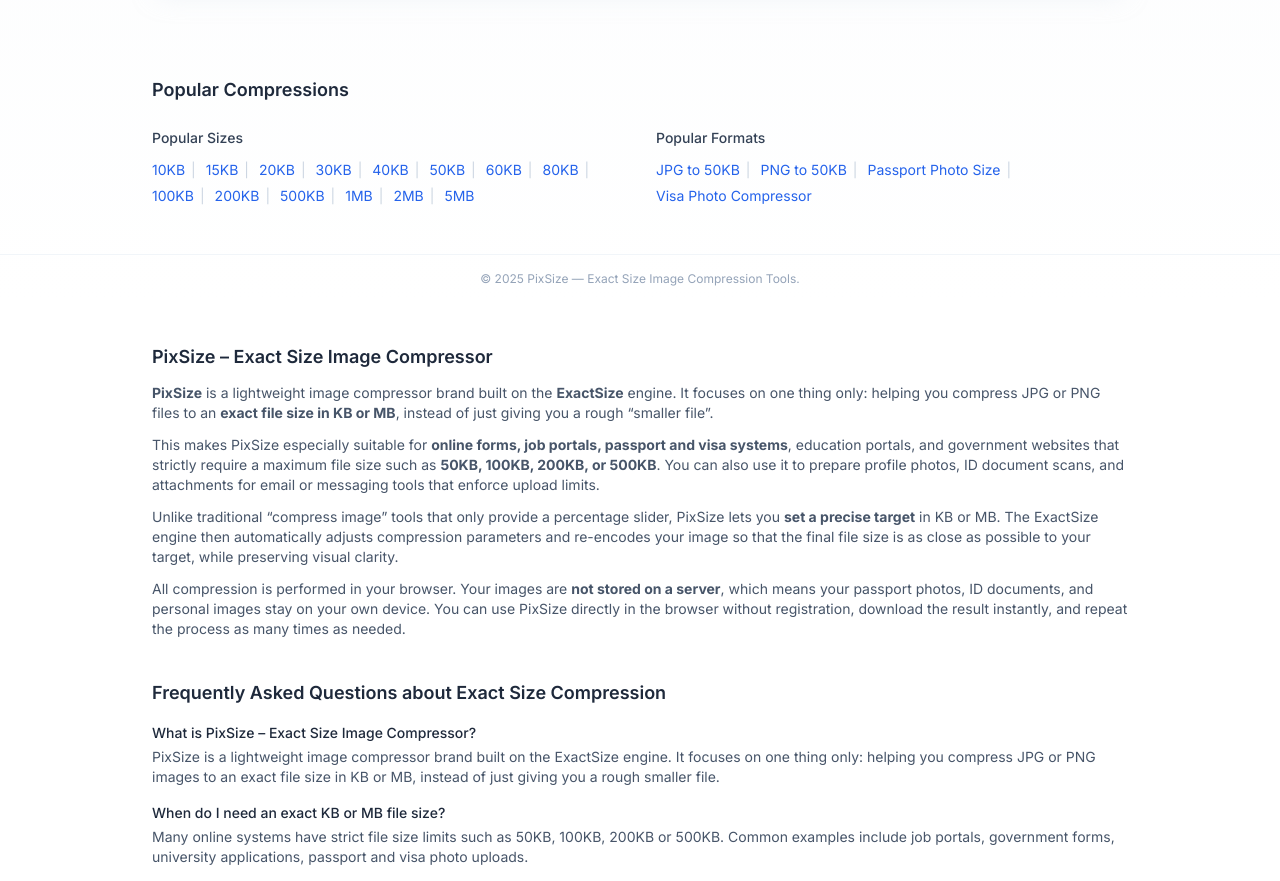
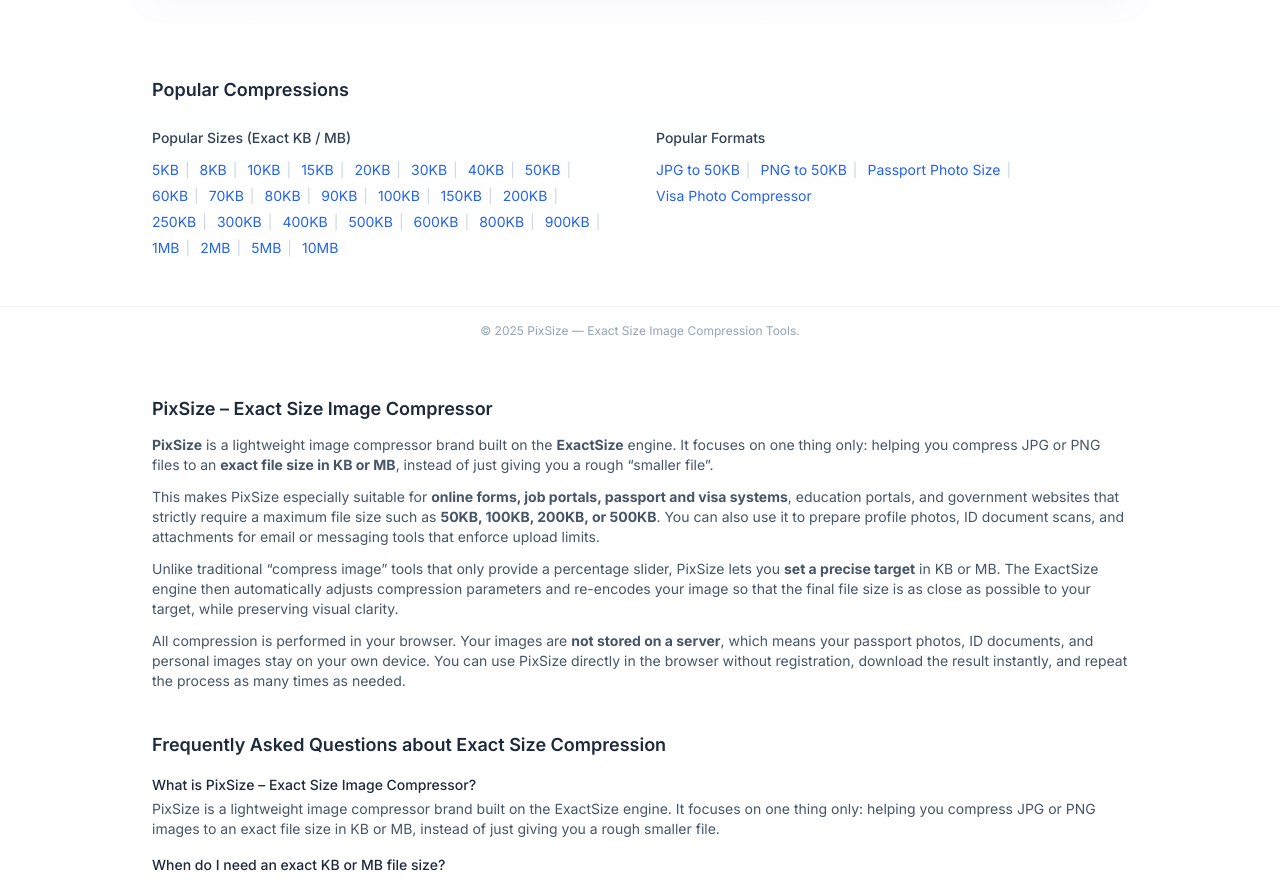
Before and after one commit to runpeng402/compression-picture, a Next.js app: page / in a window 1280 px wide. Shown: the part 800-1681 px from the top of the page. Built offline with nearby package versions, Linux system fonts and the light colour scheme.

Commit message:
updata: the compress size including MB

```diff
--- a/app/sitemap.ts
+++ b/app/sitemap.ts
@@ -1,23 +1,48 @@
 import { MetadataRoute } from "next";
 
-// 你已有的 KB 长尾词数组（可以和 compressionSizes.ts 共用）
+// 和站内实际支持的精确尺寸保持一致（KB 为单位）
 const SIZES_KB = [
-  5, 8, 10, 15, 20, 30, 40, 50, 60, 70, 80, 90,
-  100, 150, 200, 250, 300, 400, 500, 600, 800, 900
+  5,
+  8,
+  10,
+  15,
+  20,
+  30,
+  40,
+  50,
+  60,
+  70,
+  80,
+  90,
+  100,
+  150,
+  200,
+  250,
+  300,
+  400,
+  500,
+  600,
+  800,
+  900,
+  // 以下是 MB 对应的 KB：1MB、2MB、5MB、10MB
+  1024,   // 1MB
+  2048,   // 2MB
+  5120,   // 5MB
+  10240,  // 10MB
 ];
 
 const SPECIAL_PAGES = [
   "jpg-to-50kb",
   "png-to-50kb",
   "passport-photo-size",
-  "visa-photo-compressor"
+  "visa-photo-compressor",
 ];
 
 export default function sitemap(): MetadataRoute.Sitemap {
   const baseUrl = "https://compresstokb.com";
 
-  // KB pages
-  const kbPages = SIZES_KB.map((size) => ({
+  // 精确 KB / MB 页面
+  const kbPages: MetadataRoute.Sitemap = SIZES_KB.map((size) => ({
     url: `${baseUrl}/compress-to-${size}kb`,
     lastModified: new Date(),
     changeFrequency: "weekly",
@@ -25,7 +50,7 @@
   }));
 
   // 专题页（SEO 非常重要）
-  const specialPages = SPECIAL_PAGES.map((slug) => ({
+  const specialPages: MetadataRoute.Sitemap = SPECIAL_PAGES.map((slug) => ({
     url: `${baseUrl}/${slug}`,
     lastModified: new Date(),
     changeFrequency: "monthly",
--- a/components/ImageCompressorTool.tsx
+++ b/components/ImageCompressorTool.tsx
@@ -408,6 +408,44 @@
     },
   ]
 
+  // 👉 这里是首页 & 各工具页底部的热门尺寸链接（完整版本）
+  const popularSizeLinks = [
+    { label: "5KB", href: "/compress-to-5kb" },
+    { label: "8KB", href: "/compress-to-8kb" },
+    { label: "10KB", href: "/compress-to-10kb" },
+    { label: "15KB", href: "/compress-to-15kb" },
+    { label: "20KB", href: "/compress-to-20kb" },
+    { label: "30KB", href: "/compress-to-30kb" },
+    { label: "40KB", href: "/compress-to-40kb" },
+    { label: "50KB", href: "/compress-to-50kb" },
+    { label: "60KB", href: "/compress-to-60kb" },
+    { label: "70KB", href: "/compress-to-70kb" },
+    { label: "80KB", href: "/compress-to-80kb" },
+    { label: "90KB", href: "/compress-to-90kb" },
+    { label: "100KB", href: "/compress-to-100kb" },
+    { label: "150KB", href: "/compress-to-150kb" },
+    { label: "200KB", href: "/compress-to-200kb" },
+    { label: "250KB", href: "/compress-to-250kb" },
+    { label: "300KB", href: "/compress-to-300kb" },
+    { label: "400KB", href: "/compress-to-400kb" },
+    { label: "500KB", href: "/compress-to-500kb" },
+    { label: "600KB", href: "/compress-to-600kb" },
+    { label: "800KB", href: "/compress-to-800kb" },
+    { label: "900KB", href: "/compress-to-900kb" },
+    // MB 用 KB 路由：1MB=1024KB, 2MB=2048KB, 5MB=5120KB, 10MB=10240KB
+    { label: "1MB", href: "/compress-to-1024kb" },
+    { label: "2MB", href: "/compress-to-2048kb" },
+    { label: "5MB", href: "/compress-to-5120kb" },
+    { label: "10MB", href: "/compress-to-10240kb" },
+  ]
+
+  const popularFormatLinks = [
+    { label: "JPG to 50KB", href: "/jpg-to-50kb" },
+    { label: "PNG to 50KB", href: "/png-to-50kb" },
+    { label: "Passport Photo Size", href: "/passport-photo-size" },
+    { label: "Visa Photo Compressor", href: "/visa-photo-compressor" },
+  ]
+
   const canCompress =
     file && targetSize && status !== "compressing" && status !== "uploading"
 
@@ -437,7 +475,9 @@
             {titleOverride || "Compress Images to Exact Size (KB or MB)"}
           </h1>
           <p className="text-slate-500 text-sm sm:text-base max-w-md mx-auto">
-            Precise image compression powered by PixSize — reduce any image to an exact file size in KB or MB while keeping it clear and usable for passports, forms, job portals and more.
+            Precise image compression powered by PixSize — reduce any image to an
+            exact file size in KB or MB while keeping it clear and usable for
+            passports, forms, job portals and more.
           </p>
         </div>
 
@@ -670,6 +710,7 @@
         </div>
       </main>
 
+      {/* Popular Compressions 区块（全站共用） */}
       <section className="max-w-5xl mx-auto w-full px-4 sm:px-6 py-8 sm:py-12">
         <h2 className="text-lg font-semibold text-slate-800 mb-6">
           Popular Compressions
@@ -677,33 +718,18 @@
         <div className="grid grid-cols-1 sm:grid-cols-2 gap-6 sm:gap-8">
           <div>
             <h3 className="text-sm font-medium text-slate-700 mb-3">
-              Popular Sizes
+              Popular Sizes (Exact KB / MB)
             </h3>
             <div className="flex flex-wrap items-center gap-x-1 gap-y-1.5 text-sm">
-              {[
-                "10KB",
-                "15KB",
-                "20KB",
-                "30KB",
-                "40KB",
-                "50KB",
-                "60KB",
-                "80KB",
-                "100KB",
-                "200KB",
-                "500KB",
-                "1MB",
-                "2MB",
-                "5MB",
-              ].map((size, index, arr) => (
-                <span key={size} className="inline-flex items-center">
+              {popularSizeLinks.map((item, index) => (
+                <span key={item.label} className="inline-flex items-center">
                   <a
-                    href={`/compress-to-${size.toLowerCase()}`}
+                    href={item.href}
                     className="text-blue-600 hover:text-blue-800 hover:underline transition-colors"
                   >
-                    {size}
+                    {item.label}
                   </a>
-                  {index < arr.length - 1 && (
+                  {index < popularSizeLinks.length - 1 && (
                     <span className="text-slate-300 mx-1.5">|</span>
                   )}
                 </span>
@@ -716,12 +742,7 @@
               Popular Formats
             </h3>
             <div className="flex flex-wrap items-center gap-x-1 gap-y-1.5 text-sm">
-              {[
-                { label: "JPG to 50KB", href: "/jpg-to-50kb" },
-                { label: "PNG to 50KB", href: "/png-to-50kb" },
-                { label: "Passport Photo Size", href: "/passport-photo-size" },
-                { label: "Visa Photo Compressor", href: "/visa-photo-compressor" },
-              ].map((item, index, arr) => (
+              {popularFormatLinks.map((item, index) => (
                 <span key={item.label} className="inline-flex items-center">
                   <a
                     href={item.href}
@@ -729,7 +750,7 @@
                   >
                     {item.label}
                   </a>
-                  {index < arr.length - 1 && (
+                  {index < popularFormatLinks.length - 1 && (
                     <span className="text-slate-300 mx-1.5">|</span>
                   )}
                 </span>
```
Also changed, not shown: lib/compressionSizes.ts (+34 -6 lines).
